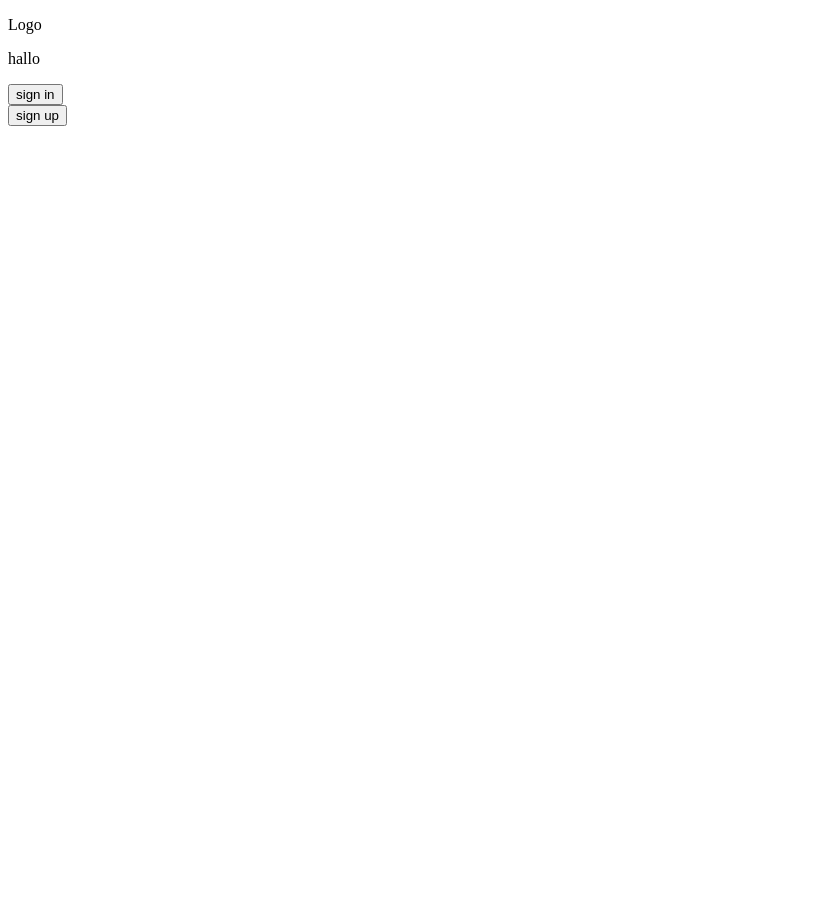
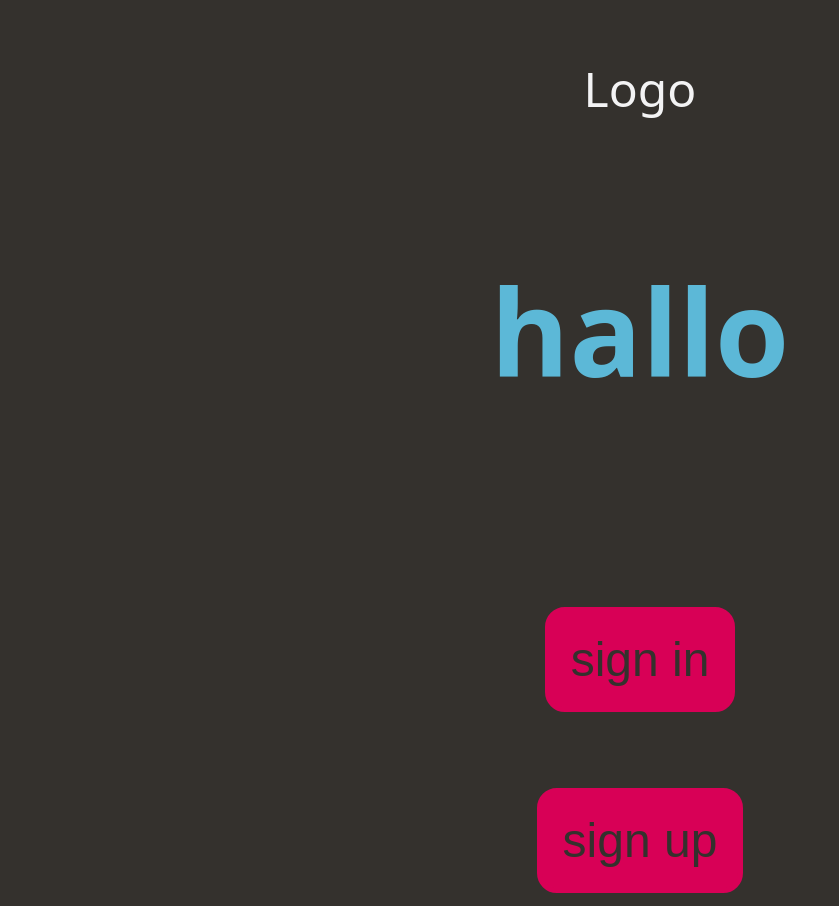
Before and after one commit to Jugendhackt/Mitl-ufer, a plain HTML site: page frontend/start.html in a window 1280 px wide. Shown: the whole page, without its empty margins (0-839 px from the left). Before the commit the page ends 800 px from the top, so only its background shows below. Drawn offline with Linux system fonts and the light colour scheme.

Commit message:
flexi boxi

```diff
--- a/frontend/css/stylesheet.css
+++ b/frontend/css/stylesheet.css
@@ -2,13 +2,28 @@ body {
   background-color: #34312d;
 
   color: #f3f3f4;
-  font-size: 200%;
+  font-size: 300%;
   font-family: 'Noto Sans', sans-serif;
+  text-align: center;
+}
+
+.container{
+  display: flex;
+  flex-direction: column;
+  flex-wrap: nowrap;
+  justify-content: space-evenly;
+  align-items: center;
+}
+
+.item {
+  align-self: center;
+  width: 40%;
 }
 
 h1 {
   color: #5cb8d7;
   font-size: 250%;
+  margin-bottom: 15%;
 }
 
 button {
@@ -21,7 +36,8 @@ button {
   border-color: #d80056;
   border-radius: 20px;
 
-  padding: 2%;
+  padding: 4%;
+  margin: 1%;
 }
 
 input :hover {
@@ -31,6 +47,7 @@ input :hover {
 }
 
 input {
+  text-align: center;
   font-size: inherit;
   color: #7e7f83;
   background-color: inherit;
--- a/frontend/start.html
+++ b/frontend/start.html
@@ -1,12 +1,15 @@
 <!DOCTYPE html>
 <html>
 <head>
+    <link href="css/stylesheet.css" rel="stylesheet">
 </head>
 <body>
-  <p>Logo</p>
-  <p>hallo</p>
-  <a href="./signin.html"><button>sign in</button></a>
+  <div class="container">
+  <p class="item">Logo</p>
+  <h1 class="item">hallo</h1>
+  <a class="item" href="./signin.html"><button>sign in</button></a>
     </br>
-    <a href="./signup.html"><button>sign up</button></a>
+    <a class="item" href="./signup.html"><button>sign up</button></a>
+  </div>
 </body>
 </html>
```
Also changed, not shown: frontend/signin.html (+1 -1 lines), frontend/signup.html (+2 -1 lines).
